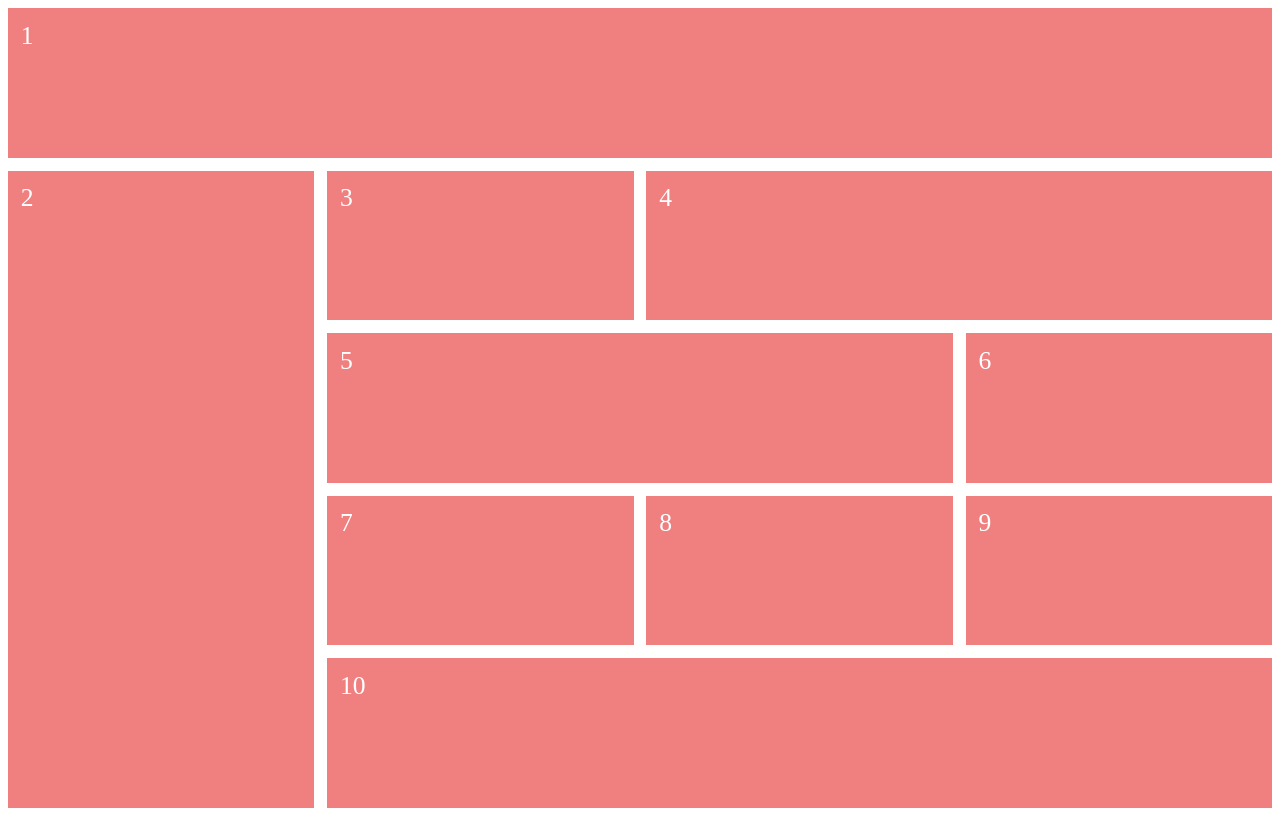
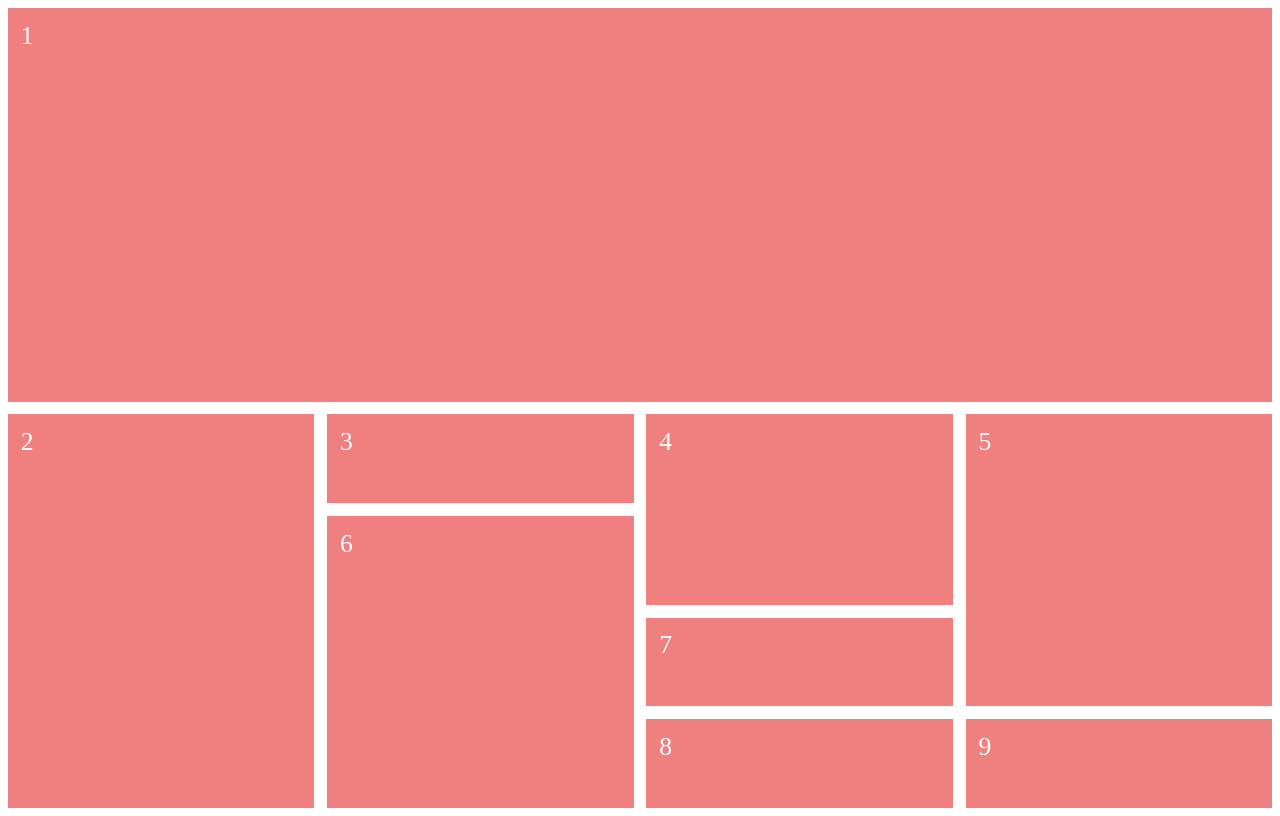
Before and after one commit to Rick799/grid101, a website built with Vite: page 01_website-layouts/index.html in a window 1280 px wide. Built offline with nearby package versions, Linux system fonts and the light colour scheme.

Commit message:
01_website_layouts: layout 12

```diff
--- a/01_website-layouts/index.html
+++ b/01_website-layouts/index.html
@@ -5,7 +5,7 @@
     <meta http-equiv="X-UA-Compatible" content="IE=edge" />
     <meta name="viewport" content="width=device-width, initial-scale=1.0" />
     <link rel="stylesheet" href="style.css" />
-    <title>Grid Website Layout 11</title>
+    <title>Grid Website Layout 12</title>
   </head>
   <body>
     <div class="grid">
@@ -18,7 +18,6 @@
       <div>7</div>
       <div>8</div>
       <div>9</div>
-      <div>10</div>
     </div>
   </body>
 </html>
--- a/01_website-layouts/style.css
+++ b/01_website-layouts/style.css
@@ -1,6 +1,6 @@
 .grid {
   display: grid;
-  grid-template: repeat(5, 1fr) / repeat(4, 1fr) ;
+  grid-template: repeat(8, 1fr) / repeat(4, 1fr) ;
   gap: 1vw;
   height: 100vh;
 }
@@ -13,6 +13,7 @@
 }
 
 .grid > div:nth-child(1) {
+  grid-row: span 4;
   grid-column: span 4;
 }
 
@@ -20,14 +21,14 @@
   grid-row: span 4;
 }
 
-.grid > div:nth-child(4) {
-  grid-column: span 2;
+.grid>div:nth-child(5) {
+  grid-row: span 3;
 }
 
-.grid > div:nth-child(5) {
-  grid-column: span 2;
+.grid>div:nth-child(4) {
+  grid-row: span 2;
 }
 
-.grid > div:nth-child(10) {
-  grid-column: span 3;
+.grid>div:nth-child(6) {
+  grid-row: span 3;
 }
```
